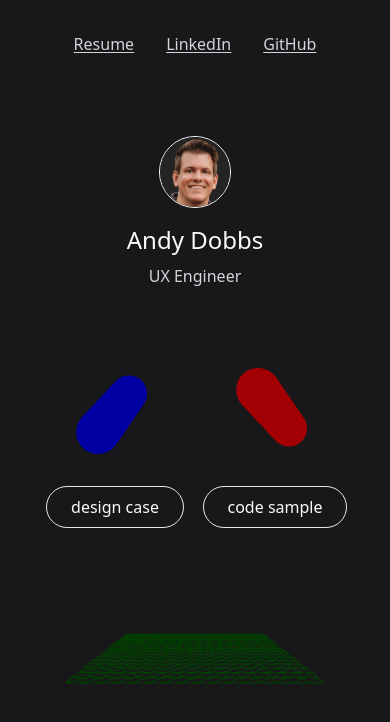
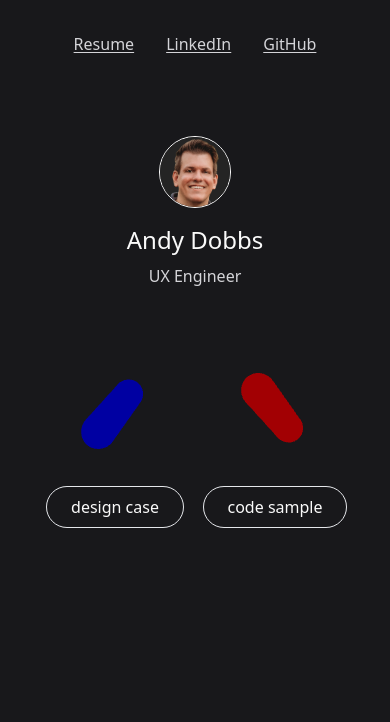
Before and after one commit to adobbs/portfolio, a Next.js app: page / in a window 390 px wide. Shown: the top 722 px of the page. Built offline with nearby package versions, Linux system fonts and the light colour scheme.

Commit message:
Hide groundplane on smaller devices and improve pill size proportions

```diff
--- a/components/BluePill.tsx
+++ b/components/BluePill.tsx
@@ -16,7 +16,7 @@ export default function BlueRedPill(props: ThreeElements['mesh']) {
             scale={active ? 1.2 : 1}
             onClick={(e) => setActive(!active)}
         >
-            <capsuleGeometry args={[1, 2.5, 32, 32]} />
+            <capsuleGeometry args={[0.8, 2.5, 32, 32]} />
             <meshStandardMaterial color="blue" />
         </mesh>
     );
--- a/components/RedPill.tsx
+++ b/components/RedPill.tsx
@@ -16,7 +16,7 @@ export default function RedPill(props: ThreeElements['mesh']) {
             scale={active ? 1.2 : 1}
             onClick={(e) => setActive(!active)}
         >
-            <capsuleGeometry args={[1, 2.5, 32, 32]} />
+            <capsuleGeometry args={[0.8, 2.5, 32, 32]} />
             <meshStandardMaterial color="red" />
         </mesh>
     );
--- a/pages/index.tsx
+++ b/pages/index.tsx
@@ -16,7 +16,7 @@ export default function Home() {
     <>
       <Head>
         <title>Andy Dobbs</title>
-        <meta name="description" content="UI/UX expert who codes and designs." />
+        <meta name="description" content="UX Engineer who codes and designs." />
         <meta name="viewport" content="width=device-width, initial-scale=1" />
         <link rel="icon" href="/favicon.ico" />
       </Head>
@@ -64,7 +64,7 @@ export default function Home() {
             </div>
           </div>
         </div>
-        <div className="container mx-auto mt-12">
+        <div className="hidden md:block mt-12">
           <Canvas>
             <ambientLight />
             <pointLight position={[10, 10, 10]} />
```
